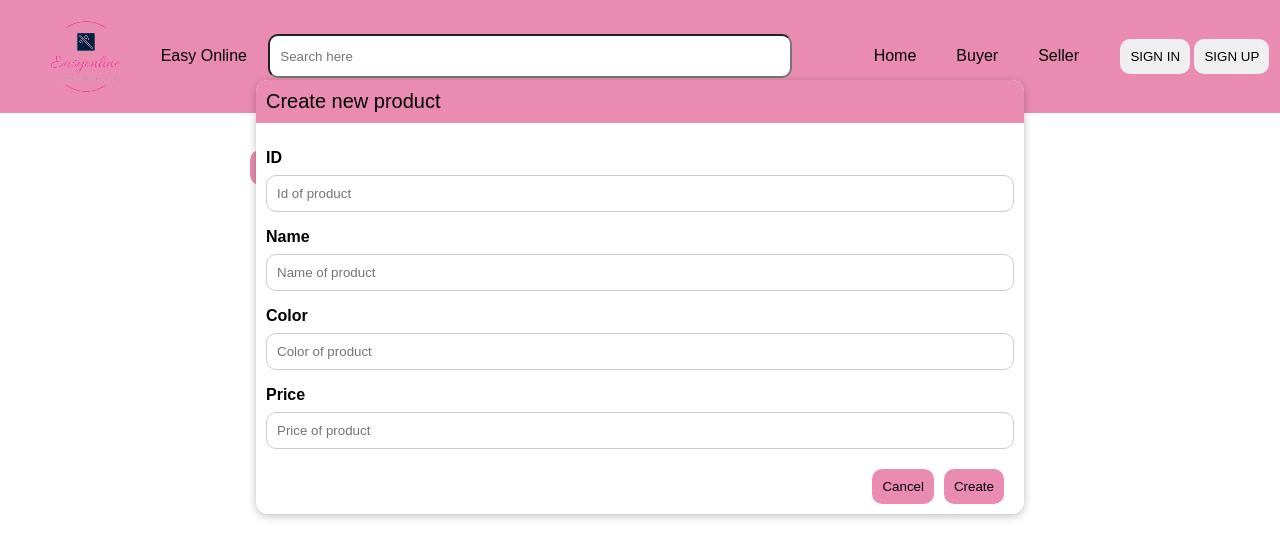
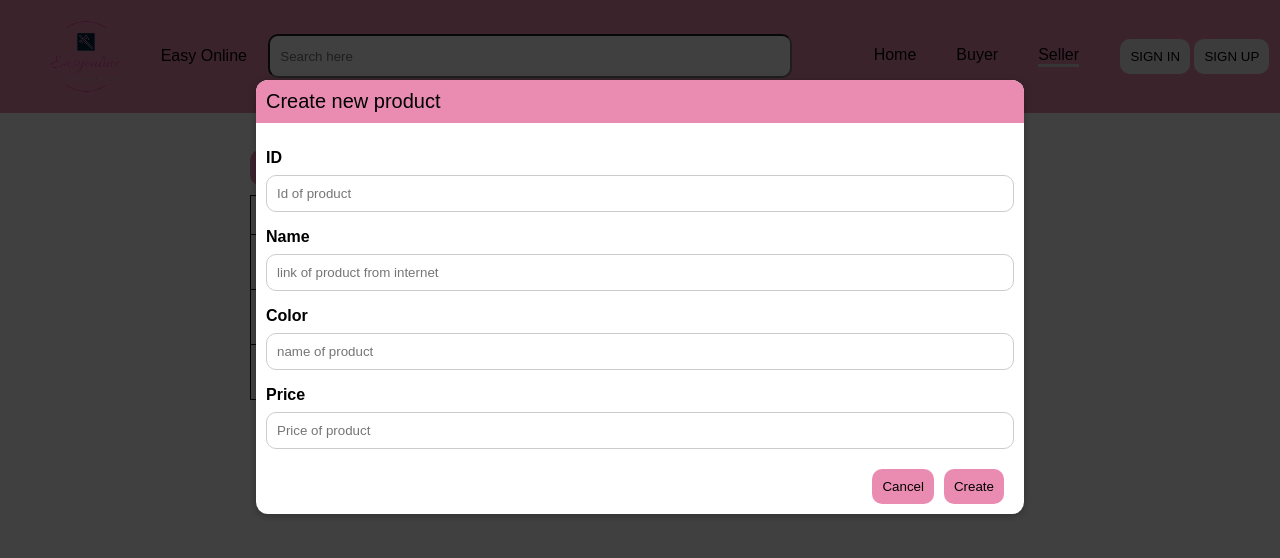
Before and after one commit to SREYKATHOR/sreykaJSprocject, a plain HTML site: page views/seller/seller.html in a window 1280 px wide. Both pictures are taken after a click on the button "Add Product". Drawn offline with Linux system fonts and the light colour scheme; grey boxes are pictures that could not be loaded.

Commit message:
[CREATE PRODUCT: create product , edit product and remove product

```diff
--- a/sass/Component/_navbar.scss
+++ b/sass/Component/_navbar.scss
@@ -42,3 +42,6 @@ a{
     border-radius: 10px;
     outline: none;
 }
+.active{
+    border-bottom: 3px solid $subColor;
+}
--- a/sass/seller.scss
+++ b/sass/seller.scss
@@ -82,3 +82,12 @@ dialog{
 
     }
 }
+#create_product_dialog{
+    position: fixed;
+    top: 0;
+    left: 0;
+    height: 100vh;
+    width: 100%;
+    background-color: rgba(0, 0, 0, 0.75);
+    z-index: 1;
+}
--- a/views/seller/seller.html
+++ b/views/seller/seller.html
@@ -19,9 +19,9 @@
         </div>
         <div class="nav-menu">
             <ul>
-                <li><a href="../../index.html">Home</a></li>
+                <li><a  href="../../index.html">Home</a></li>
                 <li><a href="../buyer/buyer.html">Buyer</a></li>
-                <li><a href="seller.html">Seller</a></li>
+                <li class="active"><a href="seller.html">Seller</a></li>
             </ul>
         </div>
         <div class="nav_btn">
@@ -39,10 +39,10 @@
                   <input id="id" type="number" placeholder="Id of product" />
 
                   <label>Name</label>
-                  <input id="name" type="text" placeholder="Name of product" />
+                  <input id="product_link" type="text" placeholder="link of product from internet" />
 
                   <label>Color</label>
-                  <input id="color" type="text" placeholder="Color of product" />
+                  <input id="name" type="text" placeholder="name of product" />
 
                   <label>Price</label>
                   <input id="price" type="number" placeholder="Price of product" />
@@ -62,7 +62,7 @@
             </div>
             <div id="group_product_container">
                 <table id="table">
-                    <tr>
+                    <!-- <tr>
                         <th >ID</th>
                         <th>Name</th>
                         <th>Color</th>
@@ -76,7 +76,7 @@
                         <td id="price">12$</td>
                         <td><img src="../../img/edit.png" alt=""></td>
                         <td><img src="../../img/trash.png" alt=""></td>
-                    </tr>
+                    </tr> -->
                 </table>
             </div>
         </div>
--- a/views/seller/seller.js
+++ b/views/seller/seller.js
@@ -1,47 +1,101 @@
 // DOM ELEMENT -----------------------------------
-let dom_create_product_dialog = document.querySelector("#create_product_dialog");
-let dom_seller_view = document.querySelector("#seller_view");
-let id_value = document.querySelector("#id");
-let name_value = document.querySelector("#name");
-let color_value = document.querySelector("#color");
-let price_value = document.querySelector("#price");
+const dom_create_product_dialog = document.querySelector("#create_product_dialog");
+
 // Data--------------------------------------------
 let products = [
   {
     id:"1",
-    name:"Dress",
-    color:"Red",
+    product_link:"https://media.everlane.com/image/upload/c_fill,dpr_2,f_auto,g_face:center,q_auto,w_auto/v1/i/8b27bc0e_969f.jpg",
+    name:"Red",
     price:"12"
   },
   {
-    id:"1",
-    name:"Dress",
-    color:"Red",
-    price:"12"
+    id:"2",
+    product_link:"https://static.zara.net/photos///2022/I/0/2/p/1887/311/407/2/w/1920/1887311407_6_1_1.jpg?ts=1662048028255",
+    name:"blue",
+    price:"20"
   },
   {
-    id:"1",
-    name:"Dress",
-    color:"Red",
-    price:"12"
+    id:"3",
+    product_link:"https://encrypted-tbn0.gstatic.com/images?q=tbn:ANd9GcRmO2SmIKXf-tuxStMfXPqhRHHLZizprboKTFKyl7fzR7wETWnZ-7m7FuihhLt-Dz9VOZw&usqp=CAU",
+    name:"yellow",
+    price:"10"
   }
 ]
-// console.log(products);
+// logcal storage--------------------------
+// ------------------function save to local storage--------
+function saveProducts(){
+  localStorage.setItem("products",JSON.stringify(products));
+}
+
+function loadProducts() {
+  let productStorage = JSON.parse(localStorage.getItem("products"));
+  if (productStorage !== null) {
+    products = productStorage;
+  }
+  console.log(products);
+}
 // function create and cancel ------------------
 function onCreate(){
   hide(dom_create_product_dialog);
-    // console.log(id_value.value);
-    // console.log(name_value.value);
-    // console.log(color_value.value);
-    // console.log(price_value.value);
+  // 1create new product
+  let new_product = {};
+
+  new_product.id = document.querySelector("#id").value;
+  new_product.product_link = document.querySelector("#product_link").value;
+  new_product.name = document.querySelector("#name").value;
+  new_product.price = document.querySelector("#price").value;
+
+  products.push(new_product);
+
+  document.querySelector("#id").value ="";
+  document.querySelector("#product_link").value ="";
+  document.querySelector("#name").value ="";
+  document.querySelector("#price").value ="";
+  // 2 save new product
+  saveProducts();
+  // 3 display new product
+  displayProduct();
+  // console.log(new_product);
+
 }
+function onRemoveProduct(event){
+  // Get index
+  let index = event.target.parentElement.parentElement.dataset.index;
+  console.log("remove ",index)
+
+  // Romve Product
+  products.splice(index,1)
+  // Save to local storage
+  saveProducts();
+  // Update view
+  displayProduct();
+}
+function onEditProduct(event){
+  // Get the product index using the dataset
+  document.querySelector("menu").lastElementChild.textContent = "Edit";
+  let index = event.target.parentElement.parentElement.dataset.index;
+  console.log("edit ",index)
+  // Update the dialog with product informatin
+  document.querySelector("#id").value = products[index].id;
+  document.querySelector("#product_link").value = products[index].product_link;
+  document.querySelector("#name").value = products[index].name;
+  document.querySelector("#price").value = products[index].price;
+  // To show dialog
+  show(dom_create_product_dialog);
+  products.splice(index,1);
+
+
+}
+
 function onCancel(){
   hide(dom_create_product_dialog);
 }
 // function add product------------------------
 function onAddProduct(){
+  document.querySelector("menu").lastElementChild.textContent = "Create";
+
   show(dom_create_product_dialog)
-    displayProduct();
 
 }
 
@@ -55,28 +109,85 @@ function show(element){
 
 // function display product-------------------
 function displayProduct(){
+  let dom_seller_view = document.querySelector("#seller_view");
   // Remove the card group-product-contianer and create the new one and create table
   // remove
-  let dom_group_product_container = document.querySelector("#group_product_container");
-  dom_group_product_container.remove();
+  group_product_container = document.querySelector("#group_product_container");
+  if (group_product_container != null){
+    group_product_container.remove();
+
+  }
+  // console.log(dom_group_product_container);
     // create
-  let group_product_container =document.createElement("div");
+  group_product_container = document.createElement("div");
   group_product_container.id = "group_product_container";
 
   let table = document.createElement("table");
   table.id = "table";
-  dom_group_product_container.appendChild(table);
 
+  let thead = document.createElement("tr");
+  table.appendChild(thead);
+
+
+  for (let i = 0; i<6; i++){
+    let thead_text = ["ID","Product_link","Name","Price","Edit","Delete"]
+    let th = document.createElement("th");
+    th.textContent = thead_text[i];
+    thead.appendChild(th);
+
+  }
+
+
+  // for all item create td and add it to product contianer
+  for (let index= 0; index< products.length; index++){
     let table_row = document.createElement("tr");
     table_row.className = "table-row";
+    table_row.dataset.index = index;
+
+    // --------------------------------------
+    for (let i in products[index]){
+      let td = document.createElement("td")
+      td.id = i;
+      if (td.id == "id"){
+          td.textContent = products[index].id;
+      }
+      if (td.id == "product_link"){
+        product_img = document.createElement('img');
+        product_img.src = products[index].product_link;
+        td.appendChild(product_img);
+
+      }
+      if (td.id == "name"){
+        td.textContent = products[index].name;
+      }
+      if (td.id == "price"){
+        td.textContent = products[index].price + " $";
+      }
+      table_row.appendChild(td);
+    }
+
+    let tr_img1 = document.createElement("td");
+    let edit_img = document.createElement("img");
+    edit_img.src = "../../img/edit.png";
+    edit_img.addEventListener('click', onEditProduct)
+    tr_img1.appendChild(edit_img);
+    table_row.appendChild(tr_img1);
+
+    let tr_img2 = document.createElement("td");
+    let delete_img = document.createElement("img");
+    delete_img.src = "../../img/trash.png";
+    delete_img.addEventListener('click',onRemoveProduct)
+    tr_img2.appendChild(delete_img);
+    table_row.appendChild(tr_img2);
+
     table.appendChild(table_row);
-
+    group_product_container.appendChild(table);
     dom_seller_view.appendChild(group_product_container);
-
-  console.log(group_product_container);
-  console.log(dom_seller_view);
-
-  // for all item create td and add it to product contianer
+  }
 
 
 }
+// -------------call product-------------------
+saveProducts();
+loadProducts();
+displayProduct();
```
Also changed, not shown: index.html (+3 -3 lines), views/buyer/buyer.html (+1 -1 lines), css/main.css, css/main.min.css, css/seller.css, css/seller.min.css, 4 other files. Lines whose indentation alone changed are shown as unchanged.
